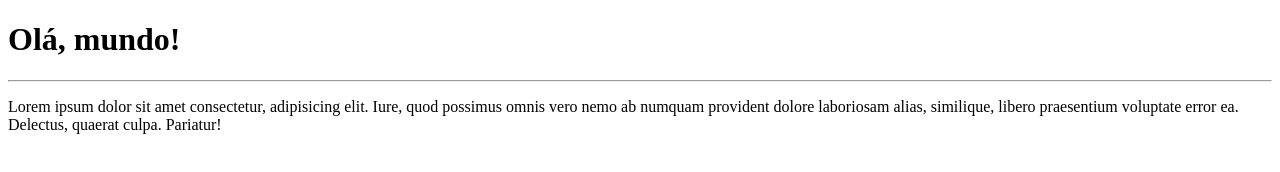
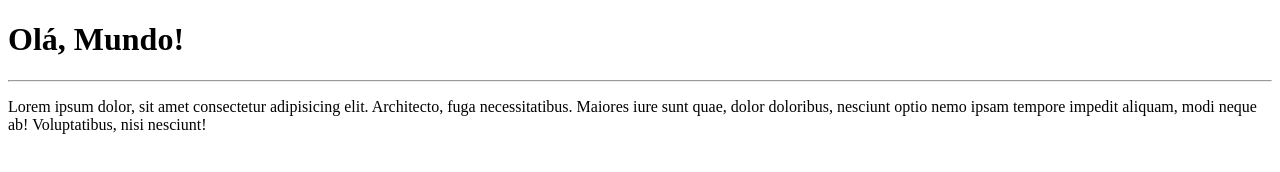
Before and after one commit to robertdahmer/ola-mundo, a plain HTML site: page site-exemplo/index.html in a window 1280 px wide. Drawn offline with Linux system fonts and the light colour scheme.

Commit message:
Recomeçando

```diff
--- a/site-exemplo/index.html
+++ b/site-exemplo/index.html
@@ -6,8 +6,8 @@
     <title>Primeiro repositório</title>
 </head>
 <body>
-    <h1>Olá, mundo!</h1>
+    <h1>Olá, Mundo!</h1>
     <hr>
-    <p>Lorem ipsum dolor sit amet consectetur, adipisicing elit. Iure, quod possimus omnis vero nemo ab numquam provident dolore laboriosam alias, similique, libero praesentium voluptate error ea. Delectus, quaerat culpa. Pariatur!</p>
+    <p>Lorem ipsum dolor, sit amet consectetur adipisicing elit. Architecto, fuga necessitatibus. Maiores iure sunt quae, dolor doloribus, nesciunt optio nemo ipsam tempore impedit aliquam, modi neque ab! Voluptatibus, nisi nesciunt!</p>
 </body>
 </html>
```
